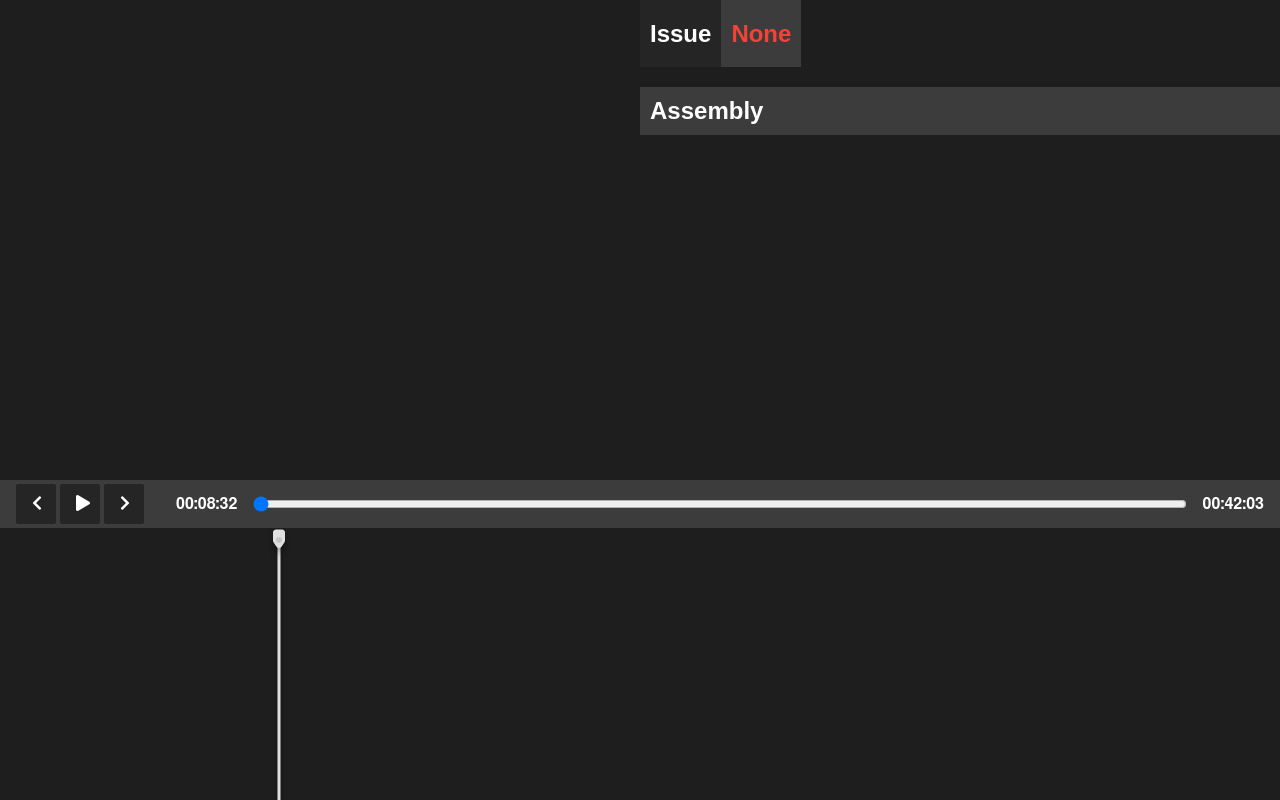
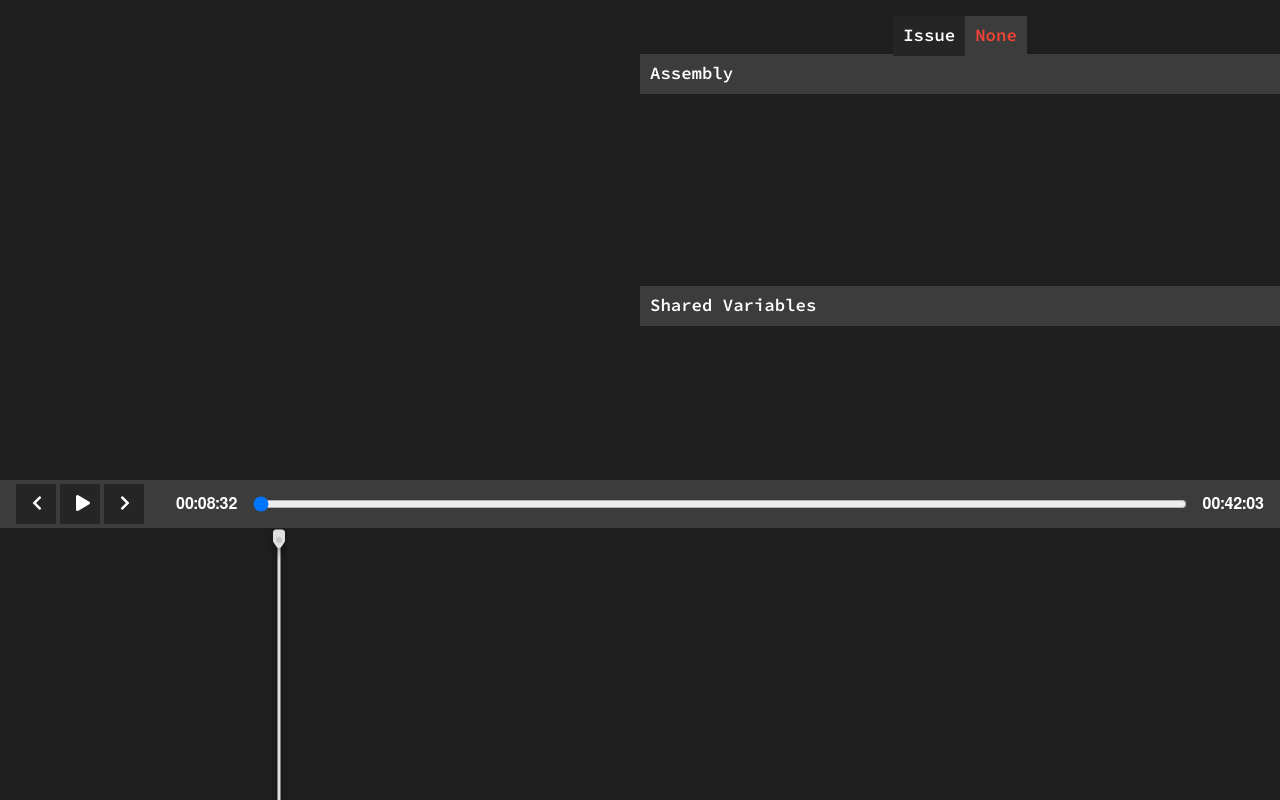
Before and after one commit to harmonylang/harmonylang, a website: page harmony-0.9/web/index.html in a window 1280 px wide. Drawn offline with nearby package versions, Linux system fonts and the light colour scheme.

Commit message:
Massive UI Update

```diff
--- a/harmony-0.9/web/index.html
+++ b/harmony-0.9/web/index.html
@@ -1,5 +1,6 @@
 <!DOCTYPE html>
 <html>
+
 <head>
   <meta charset="UTF-8">
   <title>Harmony Output</title>
@@ -8,11 +9,20 @@
   <link rel="stylesheet" href="https://cdnjs.cloudflare.com/ajax/libs/font-awesome/5.15.1/css/all.min.css"
     integrity="sha512-+4zCK9k+qNFUR5X+cKL9EIR+ZOhtIloNl9GIKS57V1MyNsYpYcUrUeQc9vNfzsWfV28IaLL3i96P9sdNyeRssA=="
     crossorigin="anonymous" />
+  <link rel="preconnect" href="https://fonts.gstatic.com" />
+  <link href="https://fonts.googleapis.com/css2?family=Source+Code+Pro:wght@300;400;500;600&display=swap"
+    rel="stylesheet" />
   <style type="text/css">
     body {
       background-color: #1e1e1e;
       color: #fff;
     }
+
+    h2 {
+      font-family: 'Source Code Pro', monospace;
+      font-size: 13pt;
+    }
+
     #process-window {
       position: fixed;
       bottom: 0%;
@@ -73,6 +83,7 @@
 
     .process-block {
       position: absolute;
+      border: 2px solid rgb(255, 255, 255, 0.2);
       border-radius: 5px;
       height: 2rem;
     }
@@ -115,11 +126,38 @@
       outline: none;
     }
 
+    #issue-box {
+      display: flex;
+      height: 2.5rem;
+      line-height: .7rem;
+      margin-top: 1rem;
+      align-items: center;
+      justify-content: center;
+    }
+
+    #issue-box-container {
+      height: 5%;
+    }
+
+    #all-code {
+      height: 40%
+    }
+
+    #shared-var-table {
+      overflow-y: auto;
+      height: calc(100% - 20px - 14pt);
+    }
+
     details {
       font: 20px Calibri;
-          width: 750px;
     }
-        details > summary {
+
+    #shared-variables {
+      height: calc(55% - 40px - 23pt);
+      margin-top: calc(20px + 15pt);
+    }
+
+    details>summary {
       font-family: "Courier New", Courier, monospace;
       color: white;
       padding: 2px 6px;
@@ -128,9 +166,10 @@
       border: none;
       /*box-shadow: 3px 3px 4px green;*/
       cursor: pointer;
-          transition : color 1s;
+      transition: color 1s;
     }
-        details > p {
+
+    details>p {
       font-family: "Courier New", Courier, monospace;
       color: white;
       padding: 2px 6px;
@@ -139,33 +178,40 @@
       margin-bottom: 2px;
       margin-left: 40px;
     }
-        details > * {
+
+    details>* {
       margin-left: 20px;
     }
-        details[open] > summary {
+
+    details[open]>summary {
       color: #a3a3ff;
     }
   </style>
 </head>
+
 <body>
-    <div class="pure-g">
+  <div class="pure-g" style="position: absolute; height: 60%; width: 100%">
     <table class="pure-u-1-2" id="stack-trace-table" style="overflow: auto;"></table>
-        <div class="pure-u-1-2" style="background-color: #1e1e1e">
+    <div class="pure-u-1-2" style="height: 100%; background-color: #1e1e1e">
+      <div id="issue-box-container">
         <div id="issue-box">
-                <div style="display: flex">
-                    <div style="order: 1; padding-left: 10px; padding-right: 10px; background-color: #252526"><h2 style="color: #ffffff">Issue</h2></div>
-                    <div style="order: 5; padding-left: 10px; padding-right: 10px; background-color: #3C3C3C"><h2 id="issue-value" style="color: #F44336">None</h2></div>
+          <div style="order: 1; padding-left: 10px; padding-right: 10px; background-color: #252526">
+            <h2 style="color: #ffffff">Issue</h2>
+          </div>
+          <div style="order: 5; padding-left: 10px; padding-right: 10px; background-color: #3C3C3C">
+            <h2 id="issue-value" style="color: #F44336">None</h2>
+          </div>
         </div>
       </div>
       <div id="all-code">
-                <h2 style="background-color: #3c3c3c; padding: 10px">Assembly</h2>
-                <div style="height:200px;overflow:auto;">
+        <h2 style="background-color: #3c3c3c; padding: 10px; margin-bottom: 0px;">Assembly</h2>
+        <div style="height:100%; overflow:auto;">
           <table id="code-table"></table>
         </div>
       </div>
-            <div id="shared-variables" style="height:100%; margin-top: 10px;">
-<!--                <h2 style="background-color: #3c3c3c; padding: 10px">Shared Variables</h2>-->
-                <div id="shared-var-table" style="overflow-y: auto;">
+      <div id="shared-variables">
+        <h2 style="background-color: #3c3c3c; padding: 10px; margin-bottom: 0px;">Shared Variables</h2>
+        <div id="shared-var-table"=>
         </div>
       </div>
     </div>
@@ -201,11 +247,10 @@
             </g>
             <circle cx="8" cy="8" r="2" fill="#C4C4C4" />
             <defs>
-                            <filter id="filter0_d" x="3" y="6.10352e-05" width="10" height="608"
-                                filterUnits="userSpaceOnUse" color-interpolation-filters="sRGB">
+              <filter id="filter0_d" x="3" y="6.10352e-05" width="10" height="608" filterUnits="userSpaceOnUse"
+                color-interpolation-filters="sRGB">
                 <feFlood flood-opacity="0" result="BackgroundImageFix" />
-                                <feColorMatrix in="SourceAlpha" type="matrix"
-                                    values="0 0 0 0 0 0 0 0 0 0 0 0 0 0 0 0 0 0 127 0" />
+                <feColorMatrix in="SourceAlpha" type="matrix" values="0 0 0 0 0 0 0 0 0 0 0 0 0 0 0 0 0 0 127 0" />
                 <feOffset dy="2" />
                 <feGaussianBlur stdDeviation="2" />
                 <feColorMatrix type="matrix" values="0 0 0 0 0 0 0 0 0 0 0 0 0 0 0 0 0 0 0.25 0" />
@@ -215,8 +260,7 @@
               <filter id="filter1_d" x="0" y="1" width="16" height="20.3944" filterUnits="userSpaceOnUse"
                 color-interpolation-filters="sRGB">
                 <feFlood flood-opacity="0" result="BackgroundImageFix" />
-                                <feColorMatrix in="SourceAlpha" type="matrix"
-                                    values="0 0 0 0 0 0 0 0 0 0 0 0 0 0 0 0 0 0 127 0" />
+                <feColorMatrix in="SourceAlpha" type="matrix" values="0 0 0 0 0 0 0 0 0 0 0 0 0 0 0 0 0 0 127 0" />
                 <feOffset dy="4" />
                 <feGaussianBlur stdDeviation="2" />
                 <feColorMatrix type="matrix" values="0 0 0 0 0 0 0 0 0 0 0 0 0 0 0 0 0 0 0.25 0" />
@@ -274,7 +318,8 @@
    * Inserts a row element(s) to the code-table given a macro-step.
    */
   function insertCodeBlock(block) {
-    const header = `<span style="color: #C05B5B">${block.filename}<span>: <span style="color: #788585">${block.line_number} ${block.executed_line}</span>`
+    const header =
+      `<span style="color: #A5D6A7">${block.filename}<span>: <span style="color: #788585">${block.line_number} ${block.executed_line}</span>`
     const emptyCell = makeTableCell();
     const contentCell = makeTableCell(header);
     contentCell.style.fontFamily = '"Courier New", Courier, monospace';
@@ -286,9 +331,10 @@
       const pc = idx + firstPc
       const pcCell = makeTableCell(pc);
       pcCell.style.fontFamily = '"Courier New", Courier, monospace';
-      pcCell.style.color = 'color: #788585';
+      pcCell.style.color = '#788585';
       const codeCell = makeTableCell(`<span title="${c.explanation}">${c.code}</span>`);
       codeCell.style.fontFamily = '"Courier New", Courier, monospace';
+      codeCell.style.color = '#E7E7E7'
       const tableRow = makeTableRow(pcCell, codeCell);
       tableRow.setAttribute("id", `code-pc-${pc}`);
       document.getElementById("code-table").appendChild(tableRow);
@@ -340,24 +386,27 @@
         collapseable.appendChild(subcollapseable);
       }
     });
+    collapseable.setAttribute("open", "true");
     return collapseable;
   }
 
   /**
    * Displays the shared variables on the the current state.
    */
+  let lastSlice = null;
   function setSharedVariablesTable(slice) {
+    if (slice === lastSlice) return;
     const collapseable = makeCollapseable("Shared Variables", slice ?? {});
     const table = document.getElementById("shared-var-table")
     while (table.firstChild != null) table.removeChild(table.firstChild);
-    collapseable.setAttribute("open", "true");
     table.appendChild(collapseable);
+    lastSlice = slice;
   }
 
-  let lastHighlighted = null;
   /**
    * Scrolls the code-table to the given pc and highlights that line of code.
    */
+  let lastHighlighted = null;
   function moveAndHighlightCode(pc) {
     if (lastHighlighted != null) {
       const line = document.getElementById(`code-pc-${lastHighlighted}`)
@@ -412,7 +461,7 @@
           e.preventDefault();
           updateWindow(currentTime);
         })
-        processBlock.style.border = "1px solid rgb(256, 256, 256, 0.75)";
+        // processBlock.style.border = "2px solid rgb(255, 255, 255, 0.2)";
         processBar.appendChild(processBlock);
         totalDuration += s.duration;
       });
@@ -589,7 +638,11 @@
     timeStartText.innerHTML = timeFormat(time);
     processSlider.style.left = `${convertRemToPixels(time / BAR_LEN_FACTOR)}px`;
 
-    const {currentStep, currentSlice, currentNodeId} = getStateAtTime();
+    const {
+      currentStep,
+      currentSlice,
+      currentNodeId
+    } = getStateAtTime();
     if (currentStep != null) {
       const [pc] = currentStep;
       moveAndHighlightCode(pc);
```
Lines whose indentation alone changed are shown as unchanged.
